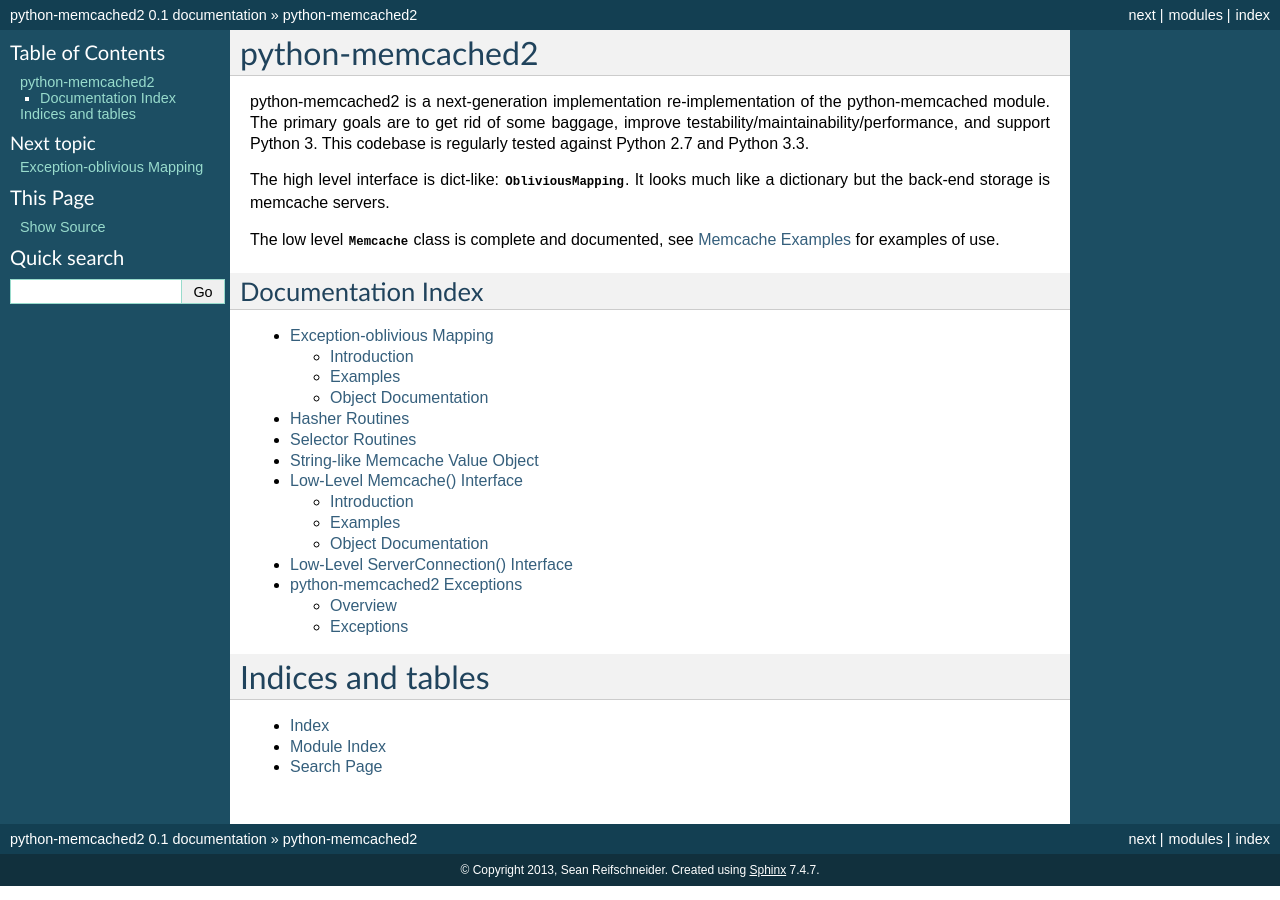
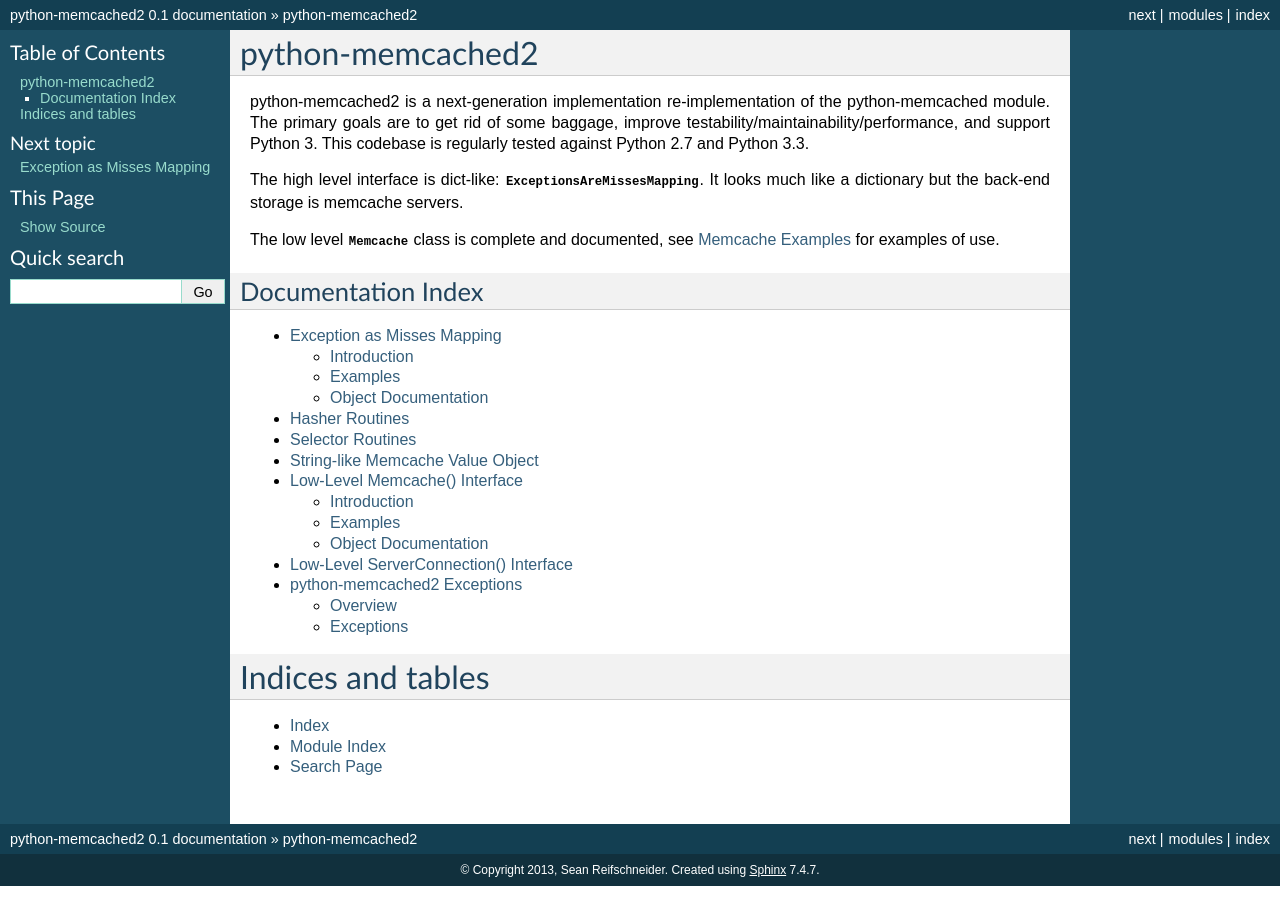
Before and after one commit to linsomniac/python-memcached2, a Sphinx documentation site: the page built from docs/index.rst, in a window 1280 px wide. Built offline with Sphinx 7.4.7, drawn with Linux system fonts in a browser that asks for light colours.

Commit message:
ObliviousMapping renamed ExceptionsAreMissesMapping
ExceptionsAreMissesMapping suggested by Wes Winham.  Thanks!

```diff
--- a/docs/obliviousmappingclass.rst
+++ b/docs/exceptionsaremissesmappingclass.rst
@@ -1,7 +1,7 @@
-Exception-oblivious Mapping
+Exception as Misses Mapping
 ***************************
 
-.. _obliviousmapping-introduction:
+.. _exceptionsaremissesmapping-introduction:
 
 Introduction
 ------------
@@ -26,7 +26,7 @@
 these, either catch and log them, or just let them raise up so that
 application users can report the bug.
 
-.. _obliviousmapping-examples:
+.. _exceptionsaremissesmapping-examples:
 
 Examples
 --------
@@ -34,7 +34,7 @@
 Basic example:
 
 >>> import memcached2
->>> mcd = memcached2.ObliviousMapping(('memcached://localhost/',))
+>>> mcd = memcached2.ExceptionsAreMissesMapping(('memcached://localhost/',))
 >>> 'foo' in mcd
 False
 >>> mcd['foo'] = 'hello'
@@ -51,5 +51,5 @@
 Object Documentation
 --------------------
 
-.. autoclass:: memcached2.ObliviousMapping
+.. autoclass:: memcached2.ExceptionsAreMissesMapping
    :members:
--- a/docs/index.rst
+++ b/docs/index.rst
@@ -13,8 +13,8 @@
 3.3.
 
 The high level interface is dict-like:
-:py:class:`~memcached2.ObliviousMapping`.  It looks much like a dictionary
-but the back-end storage is memcache servers.
+:py:class:`~memcached2.ExceptionsAreMissesMapping`.  It looks much like
+a dictionary but the back-end storage is memcache servers.
 
 The low level :py:class:`~memcached2.Memcache` class is complete and
 documented, see :ref:`Memcache Examples <memcache-examples>` for examples
```
Also changed, not shown: other parts of docs/index.rst (+1 -1 lines), README.md (+5 -5 lines), memcached2.py (+6 -5 lines), 3 other files.
